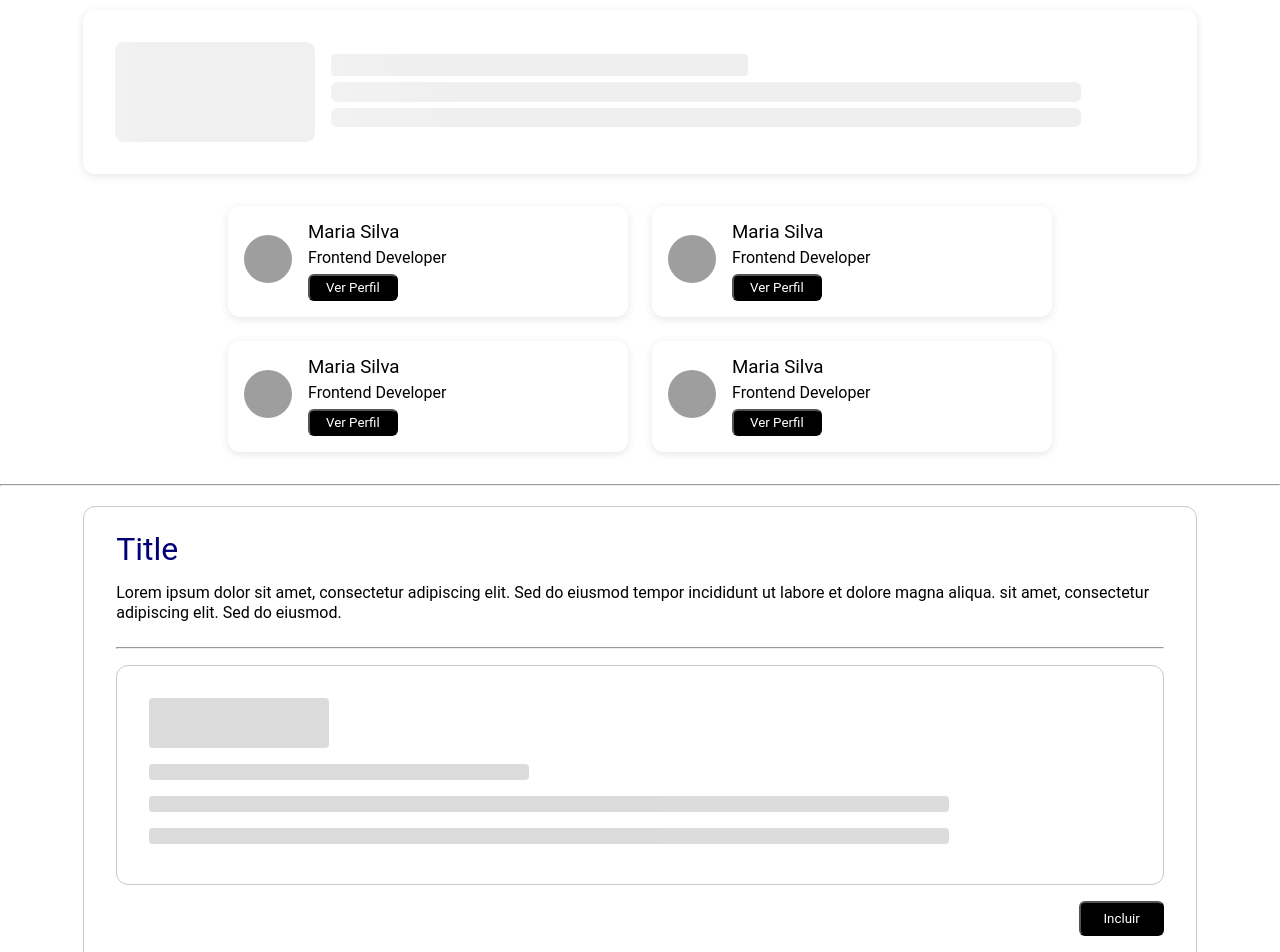
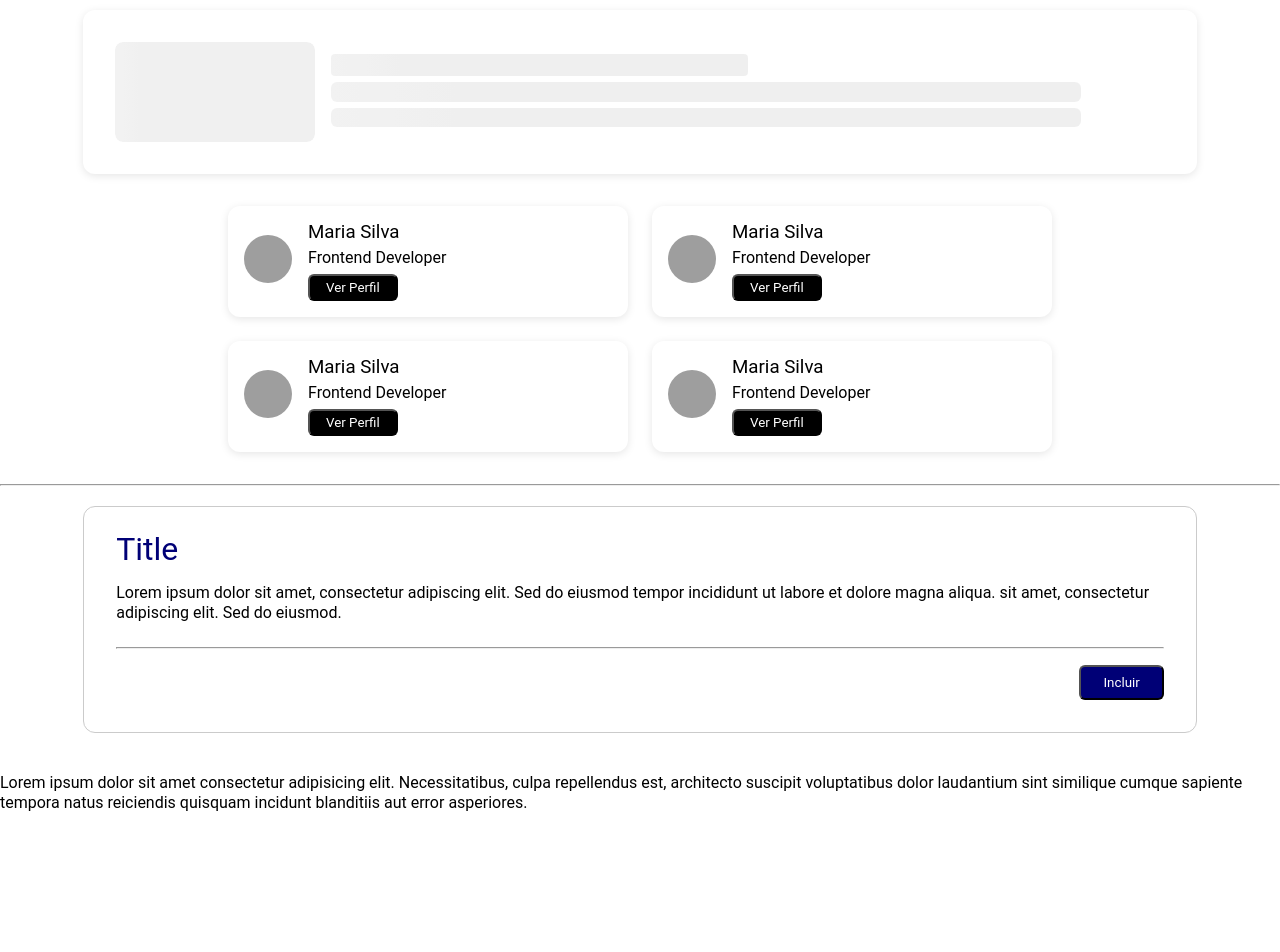
Before and after one commit to cidaluna/angular-skeleton, an Angular app: page / in a window 1280 px wide. Shown: the top 952 px of the page. After the commit the page ends 813 px from the top, so only its background shows below. Built offline with nearby package versions, Linux system fonts and the light colour scheme; grey boxes are pictures that could not be loaded.

Commit message:
feat: conditional to show skeleton two

```diff
--- a/src/app/components/user-card/user-card.component.html
+++ b/src/app/components/user-card/user-card.component.html
@@ -58,12 +58,17 @@
   <p>Lorem ipsum dolor sit amet, consectetur adipiscing elit. Sed do eiusmod tempor incididunt ut labore et dolore magna
     aliqua. sit amet, consectetur adipiscing elit. Sed do eiusmod.</p>
   <hr>
+  @if (showSkeletonTwo()){
     <div class="container-skeleton-two">
         <!-- <app-skeleton-two type="circle" width="48px" height="48px"></app-skeleton-two> -->
         <app-skeleton-two type="rectangle" width="180px" height="50px"></app-skeleton-two>
         <app-skeleton-two type="rectangle" width="380px" height="1rem"></app-skeleton-two>
         <app-skeleton-two type="rectangle" width="50rem" height="1rem"></app-skeleton-two>
         <app-skeleton-two type="rectangle" width="50rem" height="1rem"></app-skeleton-two>
+        <app-skeleton-two type="rectangle"></app-skeleton-two>
       </div>
-  <button type="button" class="btn-example">Incluir</button>
+  }
+  <button type="button" class="btn-example" (click)="callSkeletonTwo()" [disabled]="isProcessing()">Incluir</button>
 </div>
+<br><br>
+<p>Lorem ipsum dolor sit amet consectetur adipisicing elit. Necessitatibus, culpa repellendus est, architecto suscipit voluptatibus dolor laudantium sint similique cumque sapiente tempora natus reiciendis quisquam incidunt blanditiis aut error asperiores.</p>
--- a/src/app/components/user-card/user-card.component.scss
+++ b/src/app/components/user-card/user-card.component.scss
@@ -103,8 +103,16 @@
   }
 
   button.btn-example {
+    background-color: #000076;
+    color: white;
     align-self: flex-end;
     padding: 8px 22px;
+  }
+
+  button.btn-example:disabled {
+    background-color: #cbcbcb;
+    color: #868686;
+    cursor: not-allowed;
   }
 }
 
--- a/src/app/components/user-card/user-card.component.ts
+++ b/src/app/components/user-card/user-card.component.ts
@@ -14,6 +14,9 @@ export class UserCardComponent {
   loading = signal(true);
   user = signal<{ name: string; job: string; avatar: string } | null>(null);
   error = signal<string | null>(null);
+  showSkeletonTwo = signal(false);
+  // controle simples para evitar cliques múltiplos
+  isProcessing = signal(false);
 
   constructor() {
     this.loadUser();
@@ -45,4 +48,19 @@ export class UserCardComponent {
       },
     });
   }
+
+  callSkeletonTwo() {
+    //this.showSkeletonTwo.update(v => !v);
+    //se já estiver processando, ignora o clique
+    if (this.isProcessing()) return;
+
+    this.isProcessing.set(true);
+    this.showSkeletonTwo.set(true);
+
+    // mostra por 4s e depois oculta
+    setTimeout(() => {
+      this.showSkeletonTwo.set(false);
+      this.isProcessing.set(false);
+    }, 4000);
+  }
 }
```
Lines whose indentation alone changed are shown as unchanged.
